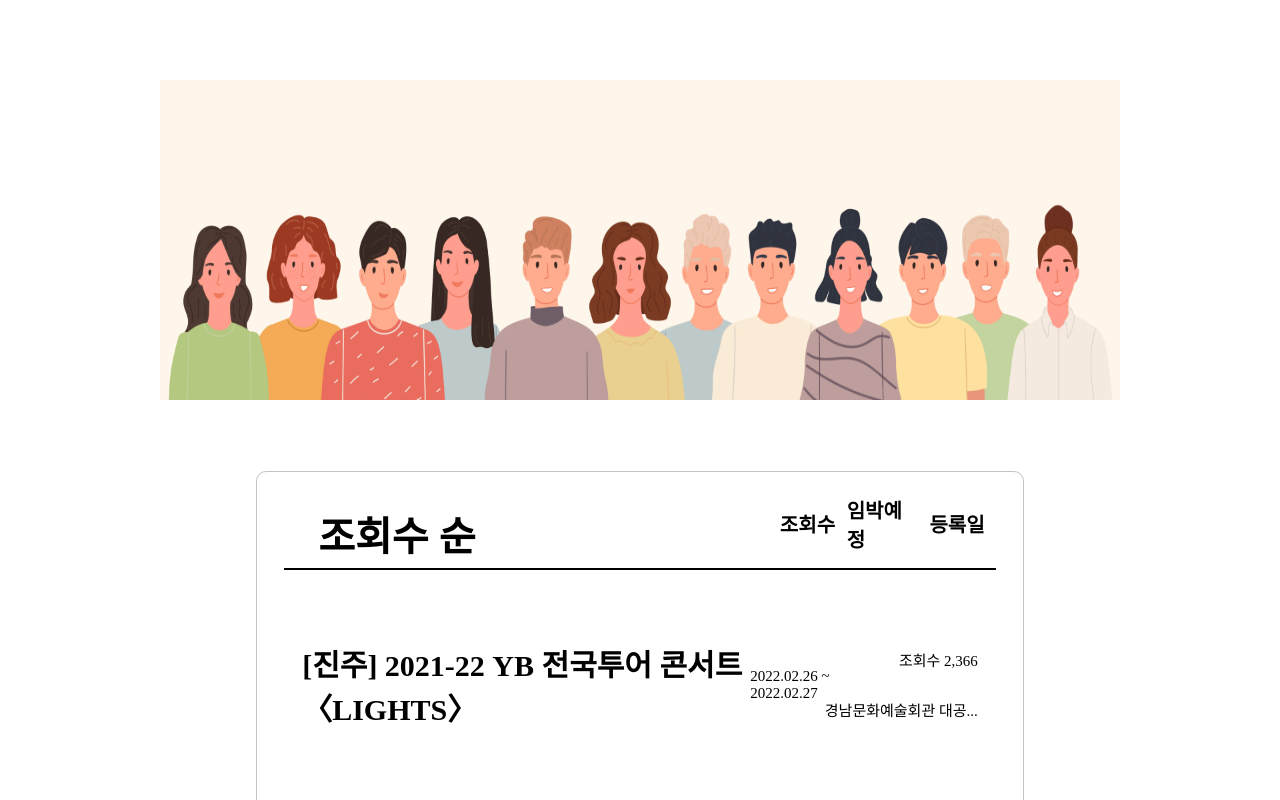
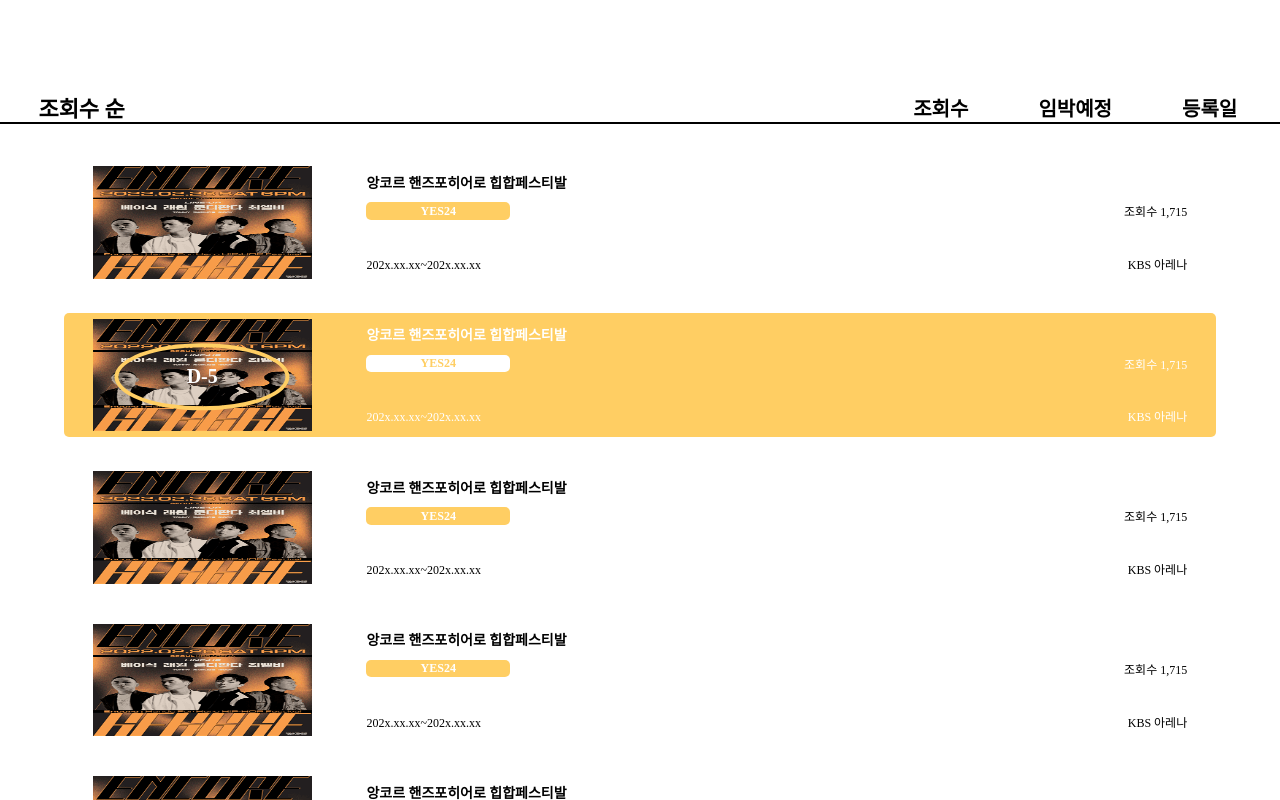
Before and after one commit to codestates/ALL-CON, a React (Create React App) app in the folder client/: page / in a window 1280 px wide. Shown: the top 800 px of the page. Built offline with nearby package versions, Linux system fonts and the light colour scheme.

Commit message:
In Progress: Deploy Test

```diff
--- a/client/src/App.tsx
+++ b/client/src/App.tsx
@@ -7,7 +7,7 @@ import ConcertModal from './components/Modals/ConcertPage/ConcertModal';
 function App() {
   return (
     <div className='App'>
-      <ConChinPage />
+      <ConcertPage />
     </div>
   );
 }
```
